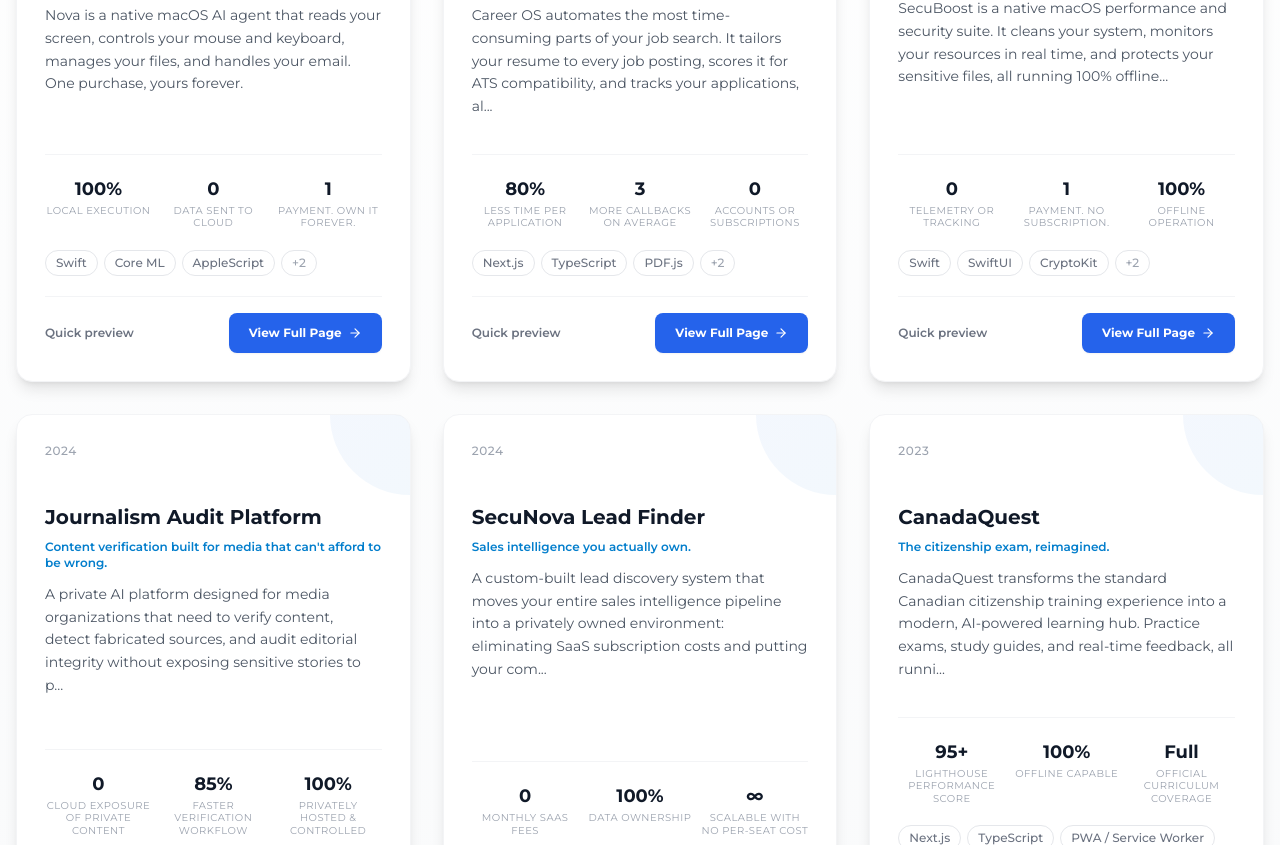
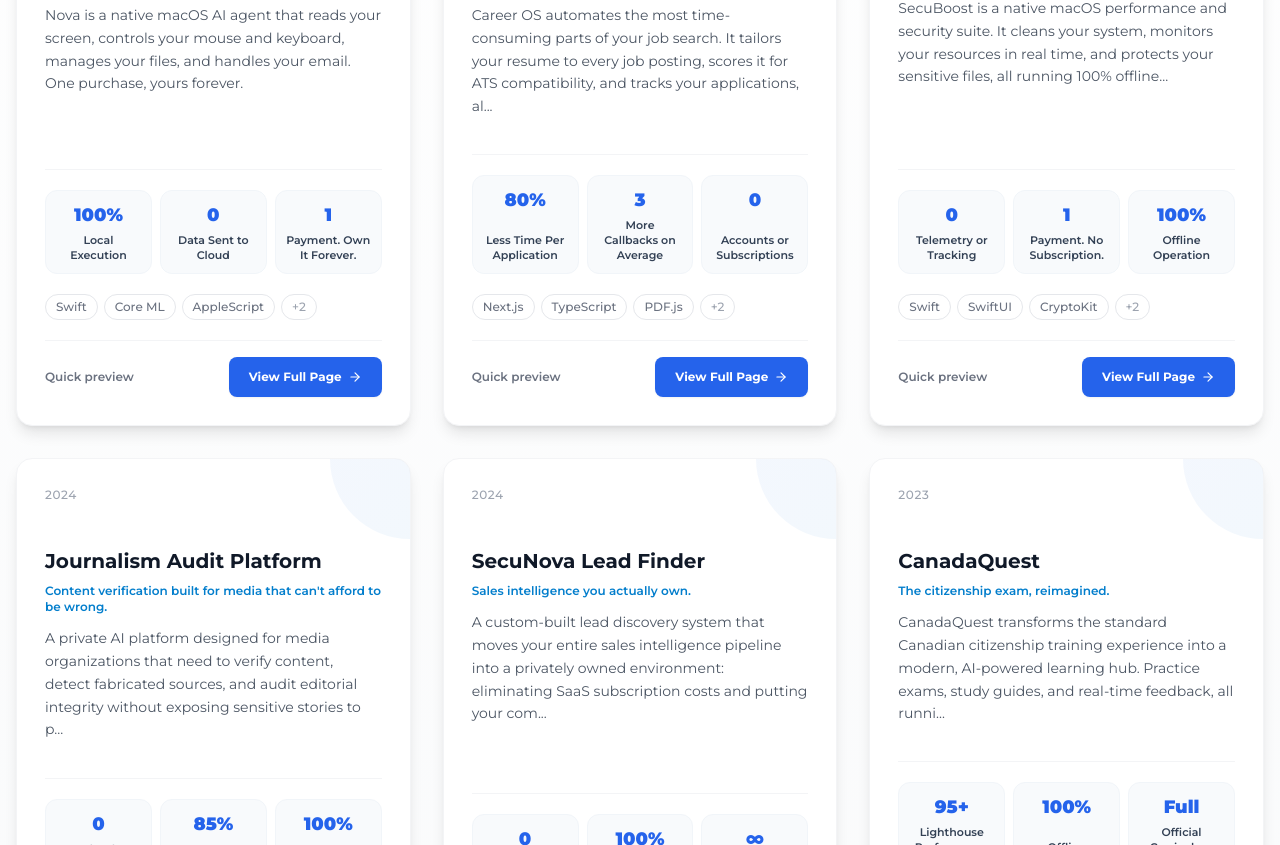
Before and after one commit to mamreinc/SecuNova2026, a React (Vite) app: page /about/our-work in a window 1280 px wide. Shown: the part 1335-2180 px from the top of the page. Built offline with nearby package versions, Linux system fonts and the light colour scheme.

Commit message:
Redesign outcome stats typography and metric cards to eliminate crammed uppercase subtext

```diff
--- a/src/pages/OurWorkPage.tsx
+++ b/src/pages/OurWorkPage.tsx
@@ -438,9 +438,9 @@ const ProductCard: React.FC<{ product: Product; index: number; onOpen: (p: Produ
       {/* Outcome stats */}
       <div className="mt-5 pt-5 grid grid-cols-3 gap-2 border-t border-gray-100">
         {product.outcomeStats.map((stat, i) => (
-          <div key={i} className="text-center">
-            <span className="block text-lg font-bold text-secunova-dark">{stat.value}</span>
-            <span className="block text-[10px] text-gray-400 uppercase tracking-wider mt-0.5 leading-tight">{stat.label}</span>
+          <div key={i} className="flex flex-col justify-between p-2.5 rounded-xl bg-slate-50 border border-slate-100 text-center shadow-xs">
+            <span className="block text-base sm:text-lg font-black text-secunova-blue leading-tight mb-1">{stat.value}</span>
+            <span className="block text-[11px] font-semibold text-slate-700 leading-snug">{stat.label}</span>
           </div>
         ))}
       </div>
--- a/src/pages/ProductDetailPage.tsx
+++ b/src/pages/ProductDetailPage.tsx
@@ -109,9 +109,9 @@ const ProductDetailPage: React.FC = () => {
               {/* Stats Highlights */}
               <div className="grid grid-cols-3 gap-4 pt-4 border-t border-white/10 max-w-2xl">
                 {product.outcomeStats.map((stat, i) => (
-                  <div key={i} className="text-left">
-                    <span className="block text-2xl sm:text-3xl font-extrabold text-white">{stat.value}</span>
-                    <span className="block text-xs text-blue-200 font-medium uppercase tracking-wider mt-1">{stat.label}</span>
+                  <div key={i} className="p-3.5 rounded-xl bg-white/10 backdrop-blur-md border border-white/20 text-center shadow-xs">
+                    <span className="block text-2xl sm:text-3xl font-black text-white mb-1">{stat.value}</span>
+                    <span className="block text-xs text-blue-100 font-semibold leading-snug">{stat.label}</span>
                   </div>
                 ))}
               </div>
```
